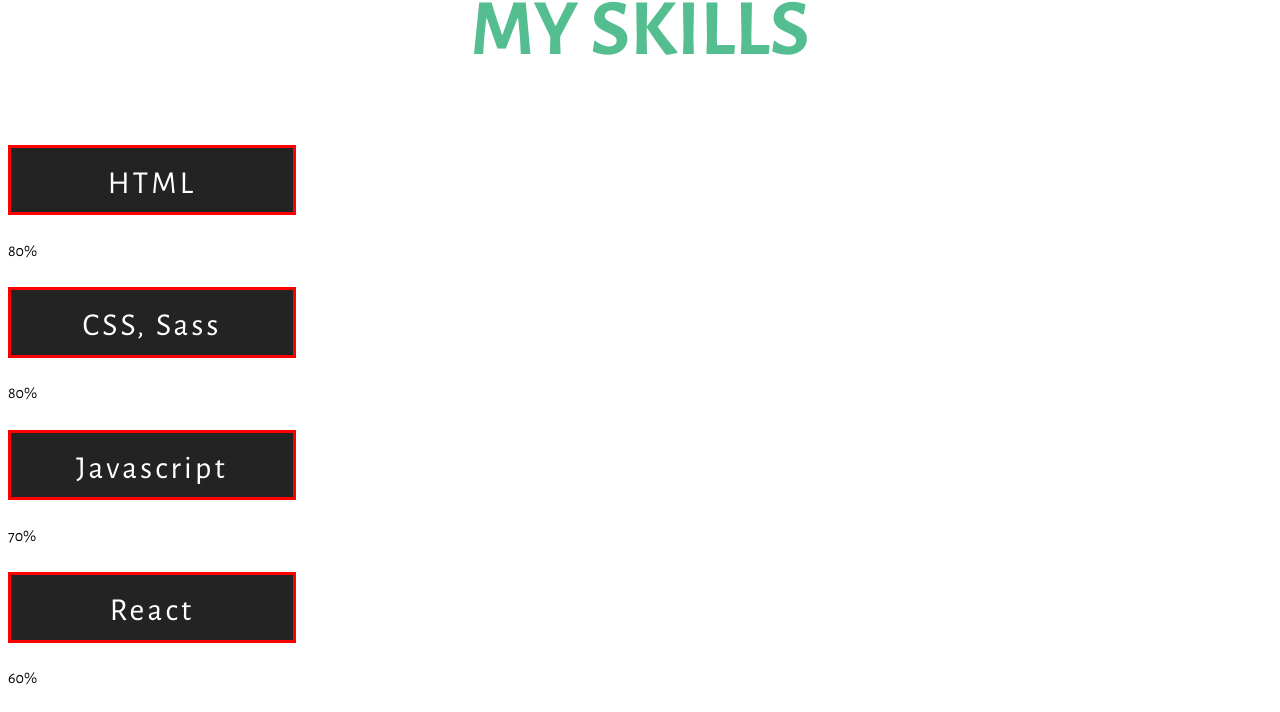
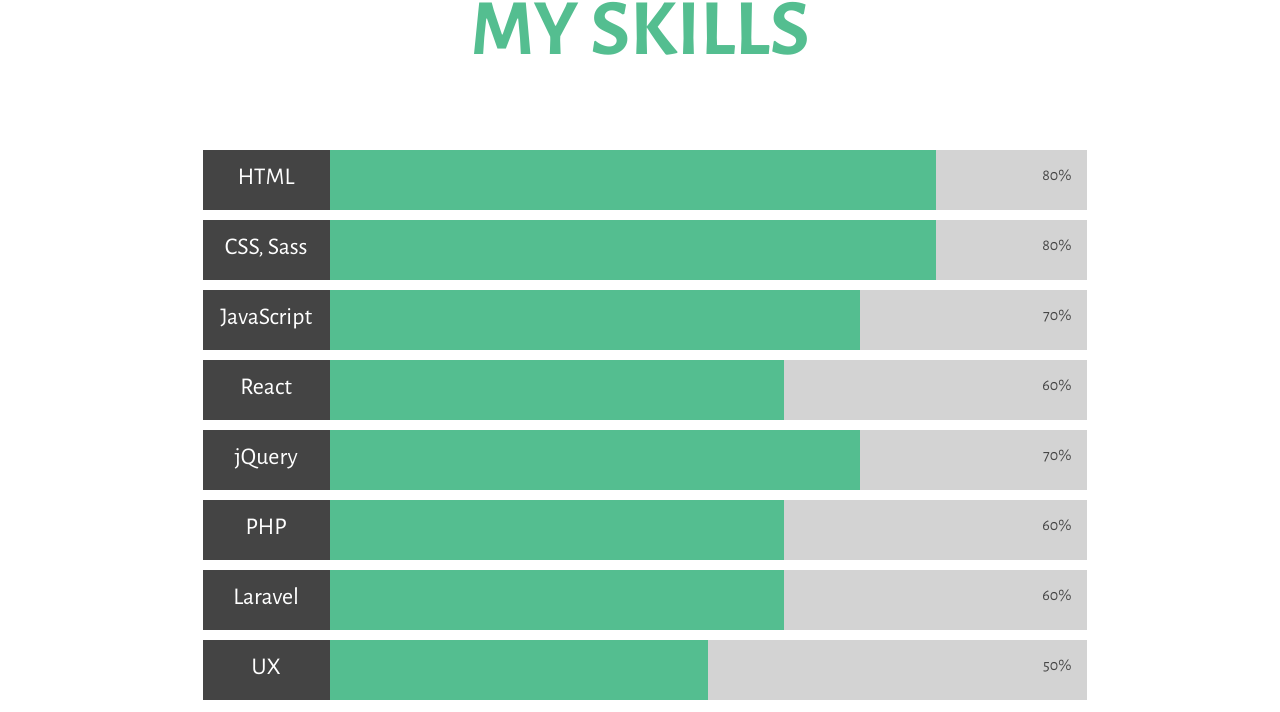
Before and after one commit to LelloFois/AneteWebbienew, a website: page src/index.html in a window 1280 px wide. Shown: the part 1589-2301 px from the top of the page. Drawn offline with nearby package versions, Linux system fonts and the light colour scheme; files that its build step writes are made by us from their sources; files whose address does not match are found by name.

Commit message:
changed skills section

```diff
--- a/src/index.html
+++ b/src/index.html
@@ -1,17 +1,20 @@
 <!DOCTYPE html>
 <html lang="en">
+
 <head>
     <meta charset="UTF-8">
     <meta http-equiv="X-UA-Compatible" content="IE=edge">
     <meta name="viewport" content="width=device-width, initial-scale=1.0">
-    <link rel="stylesheet" href="/anetawebbie/dist/css/index.css">
+    <link rel="stylesheet" href="/css/index.css">
     <link rel="preconnect" href="https://fonts.googleapis.com">
     <link rel="preconnect" href="https://fonts.gstatic.com" crossorigin>
-    <link href="https://fonts.googleapis.com/css2?family=Alegreya+Sans:wght@100;400;700;900&display=swap" rel="stylesheet">
+    <link href="https://fonts.googleapis.com/css2?family=Alegreya+Sans:wght@100;400;700;900&display=swap"
+        rel="stylesheet">
     <link rel="icon" href="img/logo.svg">
 
     <title>Aneta Webbie</title>
 </head>
+
 <body class="container">
     <header>
 
@@ -34,7 +37,8 @@
         <div class="header">
 
             <div class="header__text">
-                <h1>Hi, I am <div class="name">Aneta Webbie</div></h1>
+                <h1>Hi, I am <div class="name">Aneta Webbie</div>
+                </h1>
                 <h2>I'm a Full-stack Web Developer.</h2>
             </div>
         </div>
@@ -42,7 +46,9 @@
 
     <main>
         <div class="text">
-            <p>Let's work together to make <strong>your product stand out</strong>. I create beautiful and functional websites. I work<strong> with my clients step by step from the idea stage until the fully functioning web application</strong>.</p><br>
+            <p>Let's work together to make <strong>your product stand out</strong>. I create beautiful and functional
+                websites. I work<strong> with my clients step by step from the idea stage until the fully functioning
+                    web application</strong>.</p><br>
 
             <div class="bubbles">
                 <div class="bubble"></div>
@@ -56,11 +62,13 @@
         <section class="description">
             <div class="description__direction description__direction1">
                 <h2>Discover</h2>
-                <p>Tell me about your project and we brainstorm together the features to create a plan for your product to launch.</p>
+                <p>Tell me about your project and we brainstorm together the features to create a plan for your product
+                    to launch.</p>
             </div>
             <div class="description__direction description__direction2">
                 <h2>Design</h2>
-                <p>We design the wireframe and agree together how to create the best experience for your users to present your brand.</p>
+                <p>We design the wireframe and agree together how to create the best experience for your users to
+                    present your brand.</p>
             </div>
             <div class="description__direction description__direction3">
                 <h2>Deploy</h2>
@@ -77,42 +85,103 @@
 
         <section class="skills">
             <h2 class="skills__title">MY SKILLS</h2>
-            <div class="skill skill-html"><h2>HTML</h2><p>80%</p></div>
-            <div class="skill skill-css"><h2>CSS, Sass</h2><p>80%</p></div>
-            <div class="skill skill-js"><h2>Javascript</h2><p>70%</p></div>
-            <div class="skill skill-react"><h2>React</h2><p>60%</p></div>
-            <div class="skill skill-jquery"><h2>jQuery</h2><p>70%</p></div>
-            <div class="skill skill-php"><h2>PHP</h2><p>60%</p></div>
-            <div class="skill skill-laravel"><h2>HTML</h2><p>60%</p></div>
-            <div class="skill skill-ux"><h2>UX</h2><p>50%</p></div>
+            <div class="skill__bars">
+                <div class="skill__bar_html">
+                    <h2 class="skill__bar__tag">HTML</h2>
+                    <div class="skill__bar__container">
+                        <div class="skill__bar__container__progress"></div>
+                        <p class="skill__bar__container__percentage">80%</p>
+                    </div>
+                </div>
+                <div class="skill__bar_css">
+                    <h2 class="skill__bar__tag">CSS, Sass</h2>
+                    <div class="skill__bar__container">
+                        <div class="skill__bar__container__progress"></div>
+                        <p class="skill__bar__container__percentage">80%</p>
+                    </div>
+                </div>
+                <div class="skill__bar_js">
+                    <h2 class="skill__bar__tag">JavaScript</h2>
+                    <div class="skill__bar__container">
+                        <div class="skill__bar__container__progress"></div>
+                        <p class="skill__bar__container__percentage">70%</p>
+                    </div>
+                </div>
+                <div class="skill__bar_react">
+                    <h2 class="skill__bar__tag">React</h2>
+                    <div class="skill__bar__container">
+                        <div class="skill__bar__container__progress"></div>
+                        <p class="skill__bar__container__percentage">60%</p>
+                    </div>
+                </div>
+                <div class="skill__bar_jquery">
+                    <h2 class="skill__bar__tag">jQuery</h2>
+                    <div class="skill__bar__container">
+                        <div class="skill__bar__container__progress"></div>
+                        <p class="skill__bar__container__percentage">70%</p>
+                    </div>
+                </div>
+                <div class="skill__bar_php">
+                    <h2 class="skill__bar__tag">PHP</h2>
+                    <div class="skill__bar__container">
+                        <div class="skill__bar__container__progress"></div>
+                        <p class="skill__bar__container__percentage">60%</p>
+                    </div>
+                </div>
+                <div class="skill__bar_laravel">
+                    <h2 class="skill__bar__tag">Laravel</h2>
+                    <div class="skill__bar__container">
+                        <div class="skill__bar__container__progress"></div>
+                        <p class="skill__bar__container__percentage">60%</p>
+                    </div>
+                </div>
+                <div class="skill__bar_ux">
+                    <h2 class="skill__bar__tag">UX</h2>
+                    <div class="skill__bar__container">
+                        <div class="skill__bar__container__progress"></div>
+                        <p class="skill__bar__container__percentage">50%</p>
+                    </div>
+                </div>
+            </div>
         </section>
 
         <section class="portfolio">
             <h2>MY PORTFOLIO</h2>
-            <div><img src="img/camera logo.svg" alt="picture logo"><a href="#">Website for a coffee shop.</a><a href="#">Student project for the Coding Bootcamp Praha.</a><a href="#">Coded based on provided psd design.</a><br>
-            <strong>Tech stack: HTML, CSS, Bootstrap</strong></div>
+            <div><img src="img/camera logo.svg" alt="picture logo"><a href="#">Website for a coffee shop.</a><a
+                    href="#">Student project for the Coding Bootcamp Praha.</a><a href="#">Coded based on provided psd
+                    design.</a><br>
+                <strong>Tech stack: HTML, CSS, Bootstrap</strong>
+            </div>
             <div><img src="img/camera logo.svg" alt="picture logo"><a href="#">Description of hackathon project #2</a>
                 <a href="#">Description of hackathon project #2</a><a href="#">Description of hackathon project #2</a>
-            <strong>Tech stack:</strong></div>
+                <strong>Tech stack:</strong>
+            </div>
             <div><img src="img/camera logo.svg" alt="picture logo"><a href="#">Description of hackathon project #3</a>
                 <a href="#">Description of hackathon project #3</a><a href="#">Description of hackathon project #3</a>
-            <strong>Tech stack:</strong></div>
+                <strong>Tech stack:</strong>
+            </div>
             <div><img src="img/camera logo.svg" alt="picture logo"><a href="#">Description of hackathon project #4</a>
                 <a href="#">Description of hackathon project #4</a><a href="#">Description of hackathon project #4</a>
-            <strong>Tech stack:</strong></div>
+                <strong>Tech stack:</strong>
+            </div>
             <div><img src="img/camera logo.svg" alt="picture logo"><a href="#">Description of hackathon project #5</a>
                 <a href="#">Description of hackathon project #5</a><a href="#">Description of hackathon project #5</a>
-            <strong>Tech stack:</strong></div>
+                <strong>Tech stack:</strong>
+            </div>
             <div><img src="img/camera logo.svg" alt="picture logo"><a href="#">Description of your Final Project.</a>
                 <a href="#">Description of your Final Project, including the tech stack.</a>
-            <button onclick="#">Explore</button></div>
+                <button onclick="">Explore</button>
+            </div>
         </section>
 
         <section class="about-me">
-            <p><strong>My name is Aneta Webbie</strong>. Lorem ipsum dolor sit, amet consectetur adipisicing elit. <strong>Voluptatem</strong>, perspiciatis provident minima sapiente placeat temporibus beatae id dolores esse pariatur, <div class="about-me__emphasize">veritatis ut quod iste, enim est.</div> Cum earum reiciendis ut?
+            <p><strong>My name is Aneta Webbie</strong>. Lorem ipsum dolor sit, amet consectetur adipisicing elit.
+                <strong>Voluptatem</strong>, perspiciatis provident minima sapiente placeat temporibus beatae id dolores
+                esse pariatur,
+            <div class="about-me__emphasize">veritatis ut quod iste, enim est.</div> Cum earum reiciendis ut?
             <strong>Get in touch let's do something great together</strong>
             </p>
-            <button onclick="#">Contact me</button>
+            <button onclick="">Contact me</button>
 
 
         </section>
@@ -125,7 +194,7 @@
         </section>
 
         <section class="contact-me">
-            <form action="#">
+            <form action="">
                 <label for="fname">First name*</label>
                 <input type="text" id="fname" name="fname"><br><br>
                 <label for="lname">Last name*</label>
@@ -148,7 +217,9 @@
 
     <footer>
         <section class="footer__socialmedia">
-            <div class="footer__text"><h2>NICE TO MEET YOU</h2></div>
+            <div class="footer__text">
+                <h2>NICE TO MEET YOU</h2>
+            </div>
             <div class="footer__socialmedia-box">
                 <img src="img/GitHub-Logo.wine.svg" alt="GitHub logo">
                 <img src="img/LinkedIn-Icon-Black-Logo.wine.svg" alt="Linked in logo">
@@ -160,4 +231,5 @@
 
 
 </body>
+
 </html>
--- a/src/scss/_skills.scss
+++ b/src/scss/_skills.scss
@@ -1,22 +1,105 @@
+@mixin skill-bar($current-width, $remain_width) {
+    display: flex;
+    margin: 5px;
+    width: 100%;
+    justify-content: flex-start;
+
+    .skill__bar__tag {
+
+        background-color: $color_text;
+        width: 9rem;
+        color: $color_white;
+        font-weight: 300;
+        margin: 0;
+        text-align: center;
+        padding: .8rem;
+    }
+
+    .skill__bar__container {
+
+        width: 100%;
+        height: 60px;
+        display: flex;
+        justify-content: flex-start;
+
+        &__progress {
+            background-color: $color_green;
+            width: $current-width;
+        }
+
+        &__percentage {
+            background-color: lightgrey;
+            color: $color_text;
+            width: $remain_width;
+            margin: 0;
+            text-align: right;
+            padding: 1rem;
+        }
+    }
+
+
+}
+
+
 .skills {
-    height: 100em;
+
     &__title {
         font-size: 5em;
-
         color: $color_green;
         text-align: center;
     }
-    .skill h2 {
-        border: 3px solid red;
-        width: 9em;
-        height: 2.2em;
-        font-size: 2em;
-        background-color: $color_bg;
-        color: $color_white;
-        font-weight: 400;
-        text-align: center;
-        padding-top: 0.5em;
-        letter-spacing: 0.1em;
+
+    .skill__bars {
+
+        display: flex;
+        flex-direction: column;
+        margin: auto;
+        width: 70%;
+
+        .skill__bar_html {
+
+            @include skill-bar(80%, 20%);
+        }
+
+        .skill__bar_css {
+
+            @include skill-bar(80%, 20%);
+        }
+
+        .skill__bar_js {
+
+            @include skill-bar(70%, 30%);
+        }
+
+
+        .skill__bar_react {
+
+            @include skill-bar(60%, 40%);
+        }
+
+        .skill__bar_jquery {
+
+            @include skill-bar(70%, 30%);
+        }
+
+        .skill__bar_php {
+
+            @include skill-bar(60%, 40%);
+        }
+
+        .skill__bar_laravel {
+
+            @include skill-bar(60%, 40%);
+        }
+
+
+        .skill__bar_ux {
+
+            @include skill-bar(50%, 50%);
+        }
+
     }
 
+
+
 }
```
Lines whose indentation alone changed are shown as unchanged.
